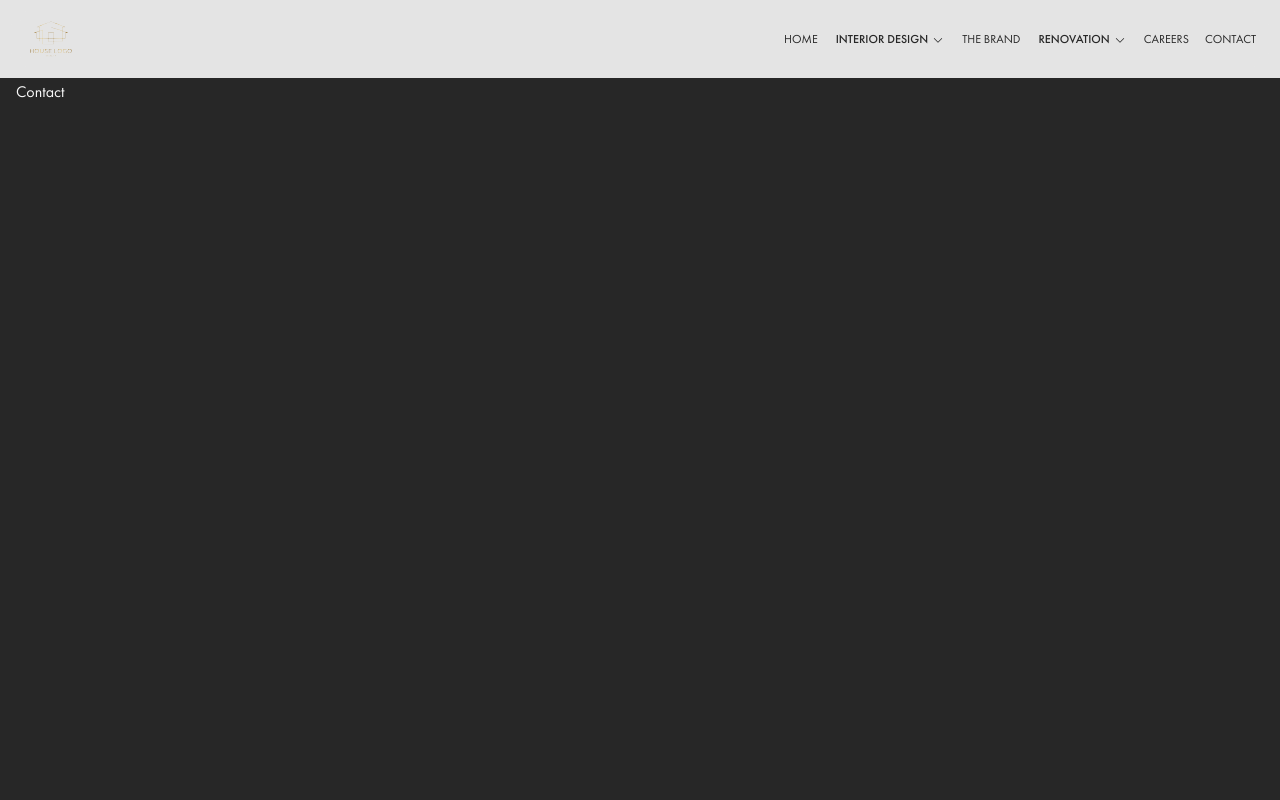
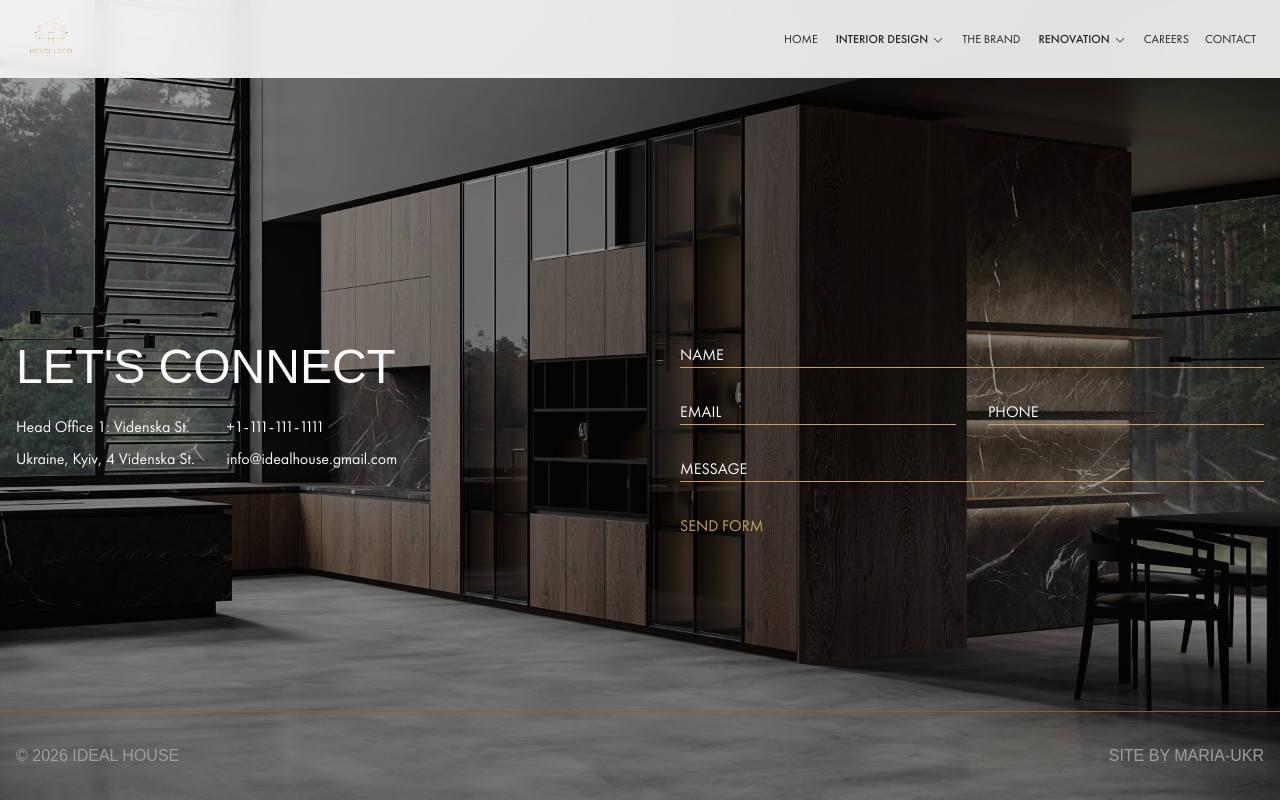
Before and after one commit to Maria-ukr/ideal-house, a Next.js app: page /contact in a window 1280 px wide. Built offline with nearby package versions, Linux system fonts and the light colour scheme; a web font is replaced by a local one.

Commit message:
contact page

```diff
--- a/src/app/contact/page.tsx
+++ b/src/app/contact/page.tsx
@@ -1,10 +1,67 @@
-import Header from '../../components/Header/Header';
+import Form from 'next/form';
+import Link from 'next/link';
+import Footer from '@/src/components/Footer/Footer';
+import Header from '@/src/components/Header/Header';
+import pagesData from "@/src/data.json";
+
+interface PageContent {
+  title: string;
+  address: string;
+  office: string;
+  phone: string;
+  email: string;
+  bgImage: string;
+}
 
 function Page() {
+  const pageContent = pagesData['contact'] as PageContent;
+  const basePath = process.env.NODE_ENV === "production" ? "/" : "";
   return (
     <>
       <Header />
-      <div className='container mt-20'>Contact</div>
+      <main className='relative min-h-screen flex flex-col justify-center m-0 bg-cover bg-center bg-no-repeat darken-bg' style={{backgroundImage: `url(${basePath}${pageContent.bgImage})`}}>
+        <div className='container mt-20 flex gap-20 relative z-2'>
+          <div className='flex-1'>
+            <h1 className='text-5xl uppercase mb-6'>{pageContent.title}</h1>
+            <div className='flex gap-8'>
+              <div className='flex flex-col gap-2'>
+                <p>{pageContent.address}</p>
+                <p>{pageContent.office}</p>
+              </div>
+              <div className='flex flex-col gap-2'>
+                <Link href={`tel:${pageContent.phone}`}>{pageContent.phone}</Link>
+                <Link href={`mailto:${pageContent.phone}`}>{pageContent.email}</Link>
+              </div>
+            </div>
+          </div>
+          <div className='flex-1'>
+            <Form action="#" className='flex flex-col items-start gap-8'>
+              <div className="uppercase relative w-full">
+                <label className="uppercase absolute">name</label>
+                <input type="text" name="name" className="border-b-1 border-accent w-full" />
+              </div>
+              <div className='flex justify-between gap-8 w-full'>
+                <div className="uppercase relative w-full">
+                  <label className="uppercase absolute">email</label>
+                  <input type="text" name="email" className="border-b-1 border-accent w-full" />
+                </div>
+                <div className="uppercase relative w-full">
+                  <label className="uppercase absolute">phone</label>
+                  <input type="text" name="phone" className="border-b-1 border-accent w-full" />
+                </div>
+              </div>
+              <div className="uppercase relative w-full">
+                <label className="uppercase absolute">message</label>
+                <input type="text" name="message" className="border-b-1 border-accent w-full" />
+              </div>
+              <button type="submit" className="uppercase text-accent">send form</button>
+            </Form>
+          </div>
+        </div>
+        <div className="absolute bottom-0 right-0 left-0">
+          <Footer />
+        </div>
+      </main>
     </>
   )
 }
--- a/src/app/renovation/[slug]/page.tsx
+++ b/src/app/renovation/[slug]/page.tsx
@@ -57,7 +57,7 @@ async function Page({params}: {params: Promise<{slug: string}>}) {
   return (
         <main className="pb-20 flex flex-col gap-20 md:gap-40 w-full min-h-full">
       <section className="flex flex-1 min-h-screen w-full flex-col items-center justify-center bg-cover bg-center bg-no-repeat darken-bg" style={{backgroundImage: `url(${basePath}/${pageContent.bgImage})`}}>
-        <div className="container w-full md:w-3/4 lg:w-1/2 z-2">
+        <div className="container w-full md:w-3/4 lg:w-1/2 relative z-2">
           <h1 className='mb-8 uppercase text-6xl max-md:text-4xl tracking-tight text-center'>{pageContent.title}</h1>
           <p className='text-sm leading-4 text-center in-brackets'>{pageContent.subtitle}</p>
         </div>
--- a/src/data.json
+++ b/src/data.json
@@ -442,7 +442,10 @@
   "contact": {
     "link": "/contact",
     "title": "Let's Connect",
-    "subtitle": "Reach out to our professional team to discuss your next design concept, upcoming architectural planning, or luxury home renovation project.",
+    "address": "Head Office 1: Videnska St.",
+    "office": "Ukraine, Kyiv, 4 Videnska St.",
+    "phone": "+1-111-111-1111",
+    "email": "info@idealhouse.gmail.com",
     "bgImage": "/images/contact-bg.jpg"
   }
 }
```
